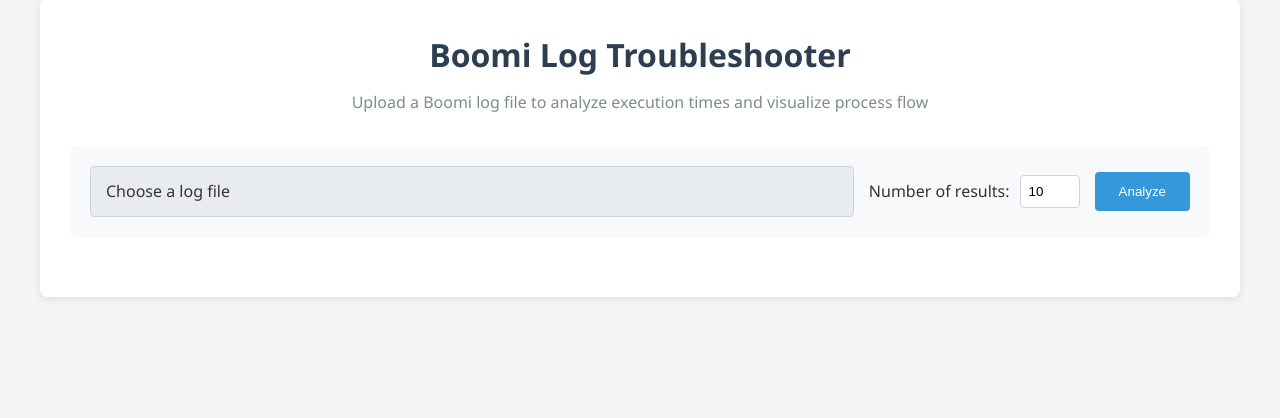
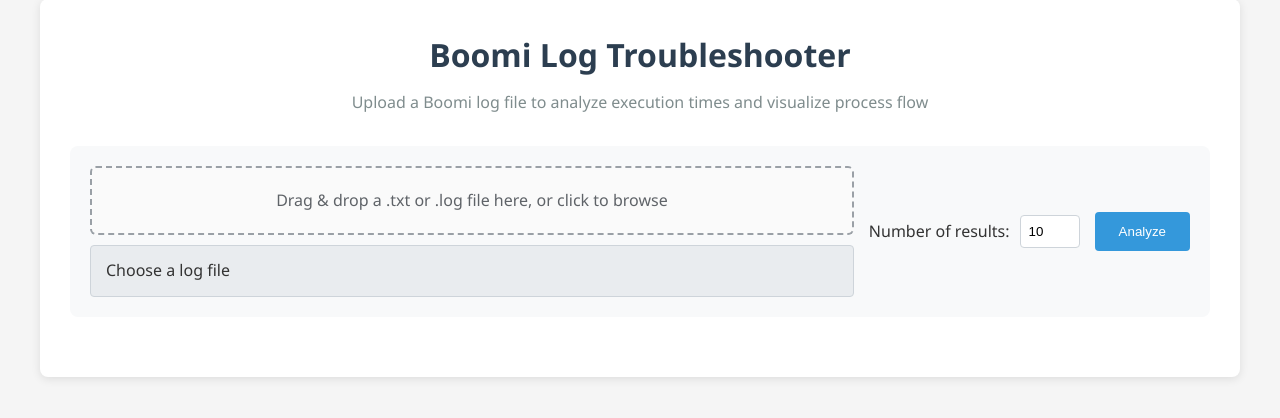
Before and after one commit to YosephGezahegn/BoomiLogTroubleshooter, a Flask app: page / in a window 1280 px wide. Shown: the part 21-439 px from the top of the page. Run offline with Flask 2, Linux system fonts and the light colour scheme.

Commit message:
added drag and drop upload feature

```diff
--- a/app.py
+++ b/app.py
@@ -339,12 +339,12 @@ def process_file():
     start_time = time.time()
 
     if 'file' not in request.files:
-        return jsonify({'error': 'No file part'})
+        return jsonify({'error': 'No file part'}), 400
 
     file = request.files['file']
 
     if file.filename == '':
-        return jsonify({'error': 'No selected file'})
+        return jsonify({'error': 'No selected file'}), 400
 
     if file:
         try:
@@ -353,7 +353,7 @@ def process_file():
             file_extension = filename.rsplit('.', 1)[1].lower() if '.' in filename else ''
 
             if file_extension not in ['txt', 'log']:
-                return jsonify({'error': 'Unsupported file type. Only .txt and .log files are supported.'})
+                return jsonify({'error': 'Unsupported file type. Only .txt and .log files are supported.'}), 400
 
             logger.info(f"Processing file: {filename} with extension: {file_extension}")
             file_content = file.read().decode('utf-8')
@@ -390,9 +390,9 @@ def process_file():
             return jsonify({
                 'error': f"Error processing file: {str(e)}",
                 'details': error_details
-            })
+            }), 500
 
-    return jsonify({'error': 'Unknown error'})
+    return jsonify({'error': 'Unknown error'}), 400
 
 if __name__ == '__main__':
     # Use a different port to avoid conflicts with AirPlay
--- a/static/css/style.css
+++ b/static/css/style.css
@@ -54,6 +54,26 @@ header p {
 .file-input-container {
     flex: 1;
     min-width: 250px;
+}
+
+.drop-zone {
+    display: flex;
+    align-items: center;
+    justify-content: center;
+    text-align: center;
+    padding: 20px;
+    margin-bottom: 10px;
+    border: 2px dashed #9aa0a6;
+    border-radius: 6px;
+    color: #5f6368;
+    background-color: #fafafa;
+    cursor: pointer;
+    transition: border-color 0.2s ease, background-color 0.2s ease;
+}
+
+.drop-zone.dragover {
+    border-color: #3498db;
+    background-color: #eef7ff;
 }
 
 .custom-file-upload {
--- a/static/js/script.js
+++ b/static/js/script.js
@@ -2,6 +2,7 @@ document.addEventListener('DOMContentLoaded', function() {
     const form = document.getElementById('upload-form');
     const fileUpload = document.getElementById('file-upload');
     const fileName = document.getElementById('file-name');
+    const dropZone = document.getElementById('drop-zone');
     const loading = document.getElementById('loading');
     const resultsContainer = document.getElementById('results-container');
     const processFlowContainer = document.getElementById('process-flow-container');
@@ -38,26 +39,76 @@ document.addEventListener('DOMContentLoaded', function() {
 
     debug('DOM loaded, initializing app');
 
-    // Update file name when a file is selected
+    // Helpers
+    function isAcceptableFile(file) {
+        if (!file) return false;
+        const name = file.name || '';
+        const ext = name.split('.').pop().toLowerCase();
+        return ext === 'txt' || ext === 'log';
+    }
+
+    function setFile(file) {
+        if (!isAcceptableFile(file)) {
+            showError('Unsupported file type. Only .txt and .log files are supported.');
+            fileUpload.value = '';
+            fileName.textContent = 'Choose a log file';
+            return;
+        }
+        const dataTransfer = new DataTransfer();
+        dataTransfer.items.add(file);
+        fileUpload.files = dataTransfer.files;
+        fileName.textContent = file.name;
+        errorContainer.classList.add('hidden');
+        debug('File set via drag/drop or click:', file.name);
+    }
+
+    // Update file name when a file is selected via picker
     fileUpload.addEventListener('change', function() {
         if (this.files && this.files[0]) {
-            const file = this.files[0];
-            const fileExtension = file.name.split('.').pop().toLowerCase();
-
-            if (fileExtension !== 'txt' && fileExtension !== 'log') {
-                showError('Unsupported file type. Only .txt and .log files are supported.');
-                this.value = ''; // Clear the file input
-                fileName.textContent = 'Choose a log file';
-                return;
-            }
-
-            fileName.textContent = file.name;
-            debug('File selected:', file.name);
+            setFile(this.files[0]);
         } else {
             fileName.textContent = 'Choose a log file';
             debug('No file selected');
         }
     });
+
+    // Drag & Drop events
+    if (dropZone) {
+        ['dragenter', 'dragover'].forEach(evtName => {
+            dropZone.addEventListener(evtName, (e) => {
+                e.preventDefault();
+                e.stopPropagation();
+                dropZone.classList.add('dragover');
+            });
+        });
+
+        ['dragleave', 'drop'].forEach(evtName => {
+            dropZone.addEventListener(evtName, (e) => {
+                e.preventDefault();
+                e.stopPropagation();
+                dropZone.classList.remove('dragover');
+            });
+        });
+
+        dropZone.addEventListener('drop', (e) => {
+            const dt = e.dataTransfer;
+            const files = dt && dt.files ? dt.files : null;
+            if (!files || files.length === 0) {
+                showError('No file dropped. Please drop a .txt or .log file.');
+                return;
+            }
+            setFile(files[0]);
+        });
+
+        // Click to trigger file picker
+        dropZone.addEventListener('click', () => fileUpload.click());
+        dropZone.addEventListener('keydown', (e) => {
+            if (e.key === 'Enter' || e.key === ' ') {
+                e.preventDefault();
+                fileUpload.click();
+            }
+        });
+    }
 
     // Zoom controls
     if (zoomIn && zoomOut && resetView) {
--- a/templates/index.html
+++ b/templates/index.html
@@ -19,6 +19,9 @@
         <div class="upload-section">
             <form id="upload-form" enctype="multipart/form-data">
                 <div class="file-input-container">
+                    <div id="drop-zone" class="drop-zone" tabindex="0" aria-label="Drag and drop a log file or click to browse">
+                        <span>Drag & drop a .txt or .log file here, or click to browse</span>
+                    </div>
                     <label for="file-upload" class="custom-file-upload">
                         <span id="file-name">Choose a log file</span>
                     </label>
```
Also changed, not shown: README.md.
